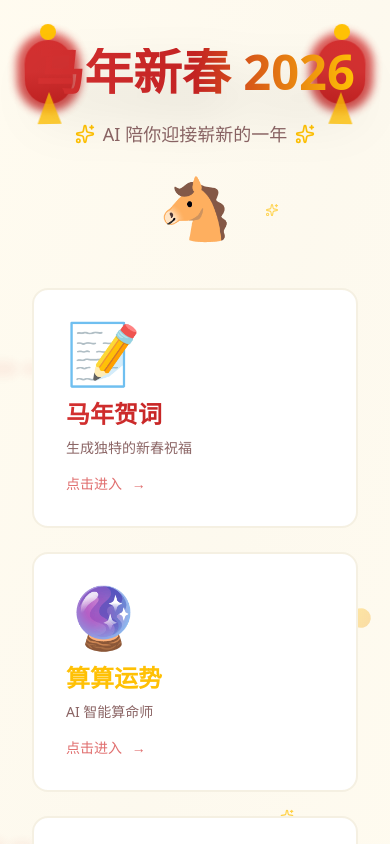
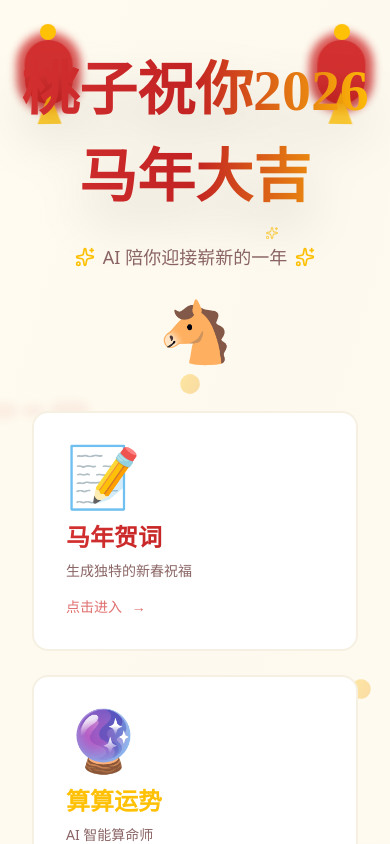
Before and after one commit to Yancy0326/enter-project-3class-newyear, a React (Vite) app: page / in a window 390 px wide. Shown: the top 844 px of the page. Built offline with nearby package versions, Linux system fonts and the light colour scheme.

Commit message:
User edit code

```diff
--- a/src/pages/Home.tsx
+++ b/src/pages/Home.tsx
@@ -2,120 +2,109 @@ import { motion } from 'framer-motion';
 import { useNavigate } from 'react-router-dom';
 import { Sparkles, Pencil } from 'lucide-react';
 import { FloatingElements } from '@/components/horse-year/FloatingElements';
-
 const Home = () => {
   const navigate = useNavigate();
-
-  const options = [
-    {
+  const options = [{
     id: 'greeting',
     icon: '📝',
     title: '马年贺词',
     description: '生成独特的新春祝福',
     gradient: 'from-primary via-accent to-secondary',
-      path: '/greeting',
-    },
-    {
+    path: '/greeting'
+  }, {
     id: 'fortune',
     icon: '🔮',
     title: '算算运势',
     description: 'AI 智能算命师',
     gradient: 'from-secondary via-[hsl(45,100%,51%)] to-[hsl(38,90%,60%)]',
-      path: '/fortune',
-    },
-    {
+    path: '/fortune'
+  }, {
     id: 'travel',
     icon: '✈️',
     title: '旅行规划',
     description: '新春出游计划助手',
     gradient: 'from-accent via-primary to-[hsl(15,85%,55%)]',
-      path: '/travel',
-    },
-  ];
-
-  return (
-    <div className="relative min-h-screen w-full bg-gradient-to-br from-background via-muted/20 to-background overflow-hidden">
+    path: '/travel'
+  }];
+  return <div className="relative min-h-screen w-full bg-gradient-to-br from-background via-muted/20 to-background overflow-hidden">
       {/* 背景装饰元素 */}
       <FloatingElements />
 
       {/* 主要内容区域 */}
       <div className="relative z-10 container mx-auto px-4 py-12 md:py-20 min-h-screen flex flex-col items-center justify-center">
         {/* 标题区域 */}
-        <motion.div
-          initial={{ opacity: 0, y: -30 }}
-          animate={{ opacity: 1, y: 0 }}
-          transition={{ duration: 0.8 }}
-          className="text-center mb-12 md:mb-16"
-        >
-          <motion.div
-            className="inline-block mb-6"
-            animate={{
-              scale: [1, 1.05, 1],
-            }}
-            transition={{
+        <motion.div initial={{
+        opacity: 0,
+        y: -30
+      }} animate={{
+        opacity: 1,
+        y: 0
+      }} transition={{
+        duration: 0.8
+      }} className="text-center mb-12 md:mb-16">
+          <motion.div className="inline-block mb-6" animate={{
+          scale: [1, 1.05, 1]
+        }} transition={{
           duration: 2,
           repeat: Infinity,
-              ease: 'easeInOut',
-            }}
-          >
-            <h1 className="text-5xl md:text-7xl font-bold bg-gradient-to-r from-primary via-accent to-secondary bg-clip-text text-transparent drop-shadow-2xl">
-              马年新春 2026
-            </h1>
+          ease: 'easeInOut'
+        }}>
+            <h1 className="md:text-7xl bg-gradient-to-r from-primary via-accent to-secondary bg-clip-text text-transparent drop-shadow-2xl Pro'] York'] font-['Poppins'] text-[57px] font-[800]">桃子祝你2026马年大吉</h1>
           </motion.div>
 
-          <motion.p
-            initial={{ opacity: 0 }}
-            animate={{ opacity: 1 }}
-            transition={{ delay: 0.3 }}
-            className="text-lg md:text-xl text-muted-foreground flex items-center justify-center gap-2"
-          >
+          <motion.p initial={{
+          opacity: 0
+        }} animate={{
+          opacity: 1
+        }} transition={{
+          delay: 0.3
+        }} className="text-lg md:text-xl text-muted-foreground flex items-center justify-center gap-2">
             <Sparkles className="w-5 h-5 text-secondary" />
             AI 陪你迎接崭新的一年
             <Sparkles className="w-5 h-5 text-secondary" />
           </motion.p>
 
           {/* 马年装饰 */}
-          <motion.div
-            className="text-6xl md:text-7xl mt-8"
-            animate={{
-              y: [0, -10, 0],
-            }}
-            transition={{
+          <motion.div className="text-6xl md:text-7xl mt-8" animate={{
+          y: [0, -10, 0]
+        }} transition={{
           duration: 2,
           repeat: Infinity,
-              ease: 'easeInOut',
-            }}
-          >
+          ease: 'easeInOut'
+        }}>
             🐴
           </motion.div>
         </motion.div>
 
         {/* 选项卡片 */}
         <div className="grid grid-cols-1 md:grid-cols-3 gap-6 w-full max-w-6xl px-4">
-          {options.map((option, index) => (
-            <motion.div
-              key={option.id}
-              initial={{ opacity: 0, y: 50 }}
-              animate={{ opacity: 1, y: 0 }}
-              transition={{ duration: 0.6, delay: 0.2 + index * 0.2 }}
-              whileHover={{ y: -8, scale: 1.02 }}
-              whileTap={{ scale: 0.98 }}
-              onClick={() => navigate(option.path)}
-              className="group relative cursor-pointer"
-            >
-              <div className="absolute -inset-1 bg-gradient-to-r opacity-0 group-hover:opacity-100 rounded-3xl blur transition-all duration-300"
-                style={{
-                  background: `linear-gradient(135deg, hsl(var(--primary)) 0%, hsl(var(--secondary)) 100%)`,
-                }}
-              />
+          {options.map((option, index) => <motion.div key={option.id} initial={{
+          opacity: 0,
+          y: 50
+        }} animate={{
+          opacity: 1,
+          y: 0
+        }} transition={{
+          duration: 0.6,
+          delay: 0.2 + index * 0.2
+        }} whileHover={{
+          y: -8,
+          scale: 1.02
+        }} whileTap={{
+          scale: 0.98
+        }} onClick={() => navigate(option.path)} className="group relative cursor-pointer">
+              <div className="absolute -inset-1 bg-gradient-to-r opacity-0 group-hover:opacity-100 rounded-3xl blur transition-all duration-300" style={{
+            background: `linear-gradient(135deg, hsl(var(--primary)) 0%, hsl(var(--secondary)) 100%)`
+          }} />
 
               <div className="relative p-8 md:p-10 rounded-2xl bg-card border-2 border-border/50 hover:border-secondary/50 transition-all duration-300 shadow-[var(--shadow-card)] hover:shadow-2xl">
                 {/* 图标 */}
-                <motion.div
-                  className="text-6xl md:text-7xl mb-4"
-                  whileHover={{ rotate: [0, -10, 10, -10, 0], scale: 1.1 }}
-                  transition={{ duration: 0.5 }}
-                >
+                <motion.div className="text-6xl md:text-7xl mb-4" whileHover={{
+              rotate: [0, -10, 10, -10, 0],
+              scale: 1.1
+            }} transition={{
+              duration: 0.5
+            }}>
                   {option.icon}
                 </motion.div>
 
@@ -132,31 +121,27 @@ const Home = () => {
                 {/* 进入提示 */}
                 <div className="flex items-center text-sm text-primary/70 group-hover:text-primary transition-colors">
                   <span>点击进入</span>
-                  <motion.span
-                    className="ml-2"
-                    animate={{
-                      x: [0, 5, 0],
-                    }}
-                    transition={{
+                  <motion.span className="ml-2" animate={{
+                x: [0, 5, 0]
+              }} transition={{
                 duration: 1.5,
-                      repeat: Infinity,
-                    }}
-                  >
+                repeat: Infinity
+              }}>
                     →
                   </motion.span>
                 </div>
               </div>
-            </motion.div>
-          ))}
+            </motion.div>)}
         </div>
 
         {/* 底部装饰 */}
-        <motion.div
-          initial={{ opacity: 0 }}
-          animate={{ opacity: 1 }}
-          transition={{ delay: 0.8 }}
-          className="text-center text-sm text-muted-foreground/60 mt-12 space-y-2"
-        >
+        <motion.div initial={{
+        opacity: 0
+      }} animate={{
+        opacity: 1
+      }} transition={{
+        delay: 0.8
+      }} className="text-center text-sm text-muted-foreground/60 mt-12 space-y-2">
           <p className="flex items-center justify-center gap-2">
             <span>马到成功</span>
             <span>·</span>
@@ -164,11 +149,10 @@ const Home = () => {
             <span>·</span>
             <span>一马当先</span>
           </p>
-          <p className="text-xs">祝您马年大吉，万事如意！</p>
+          <p className="text-xs">祝您马年大吉，万事如意！
+桃子第一个成功的小工具，请多支持！！！</p>
         </motion.div>
       </div>
-    </div>
-  );
+    </div>;
 };
-
 export default Home;
```
Lines whose indentation alone changed are shown as unchanged.
